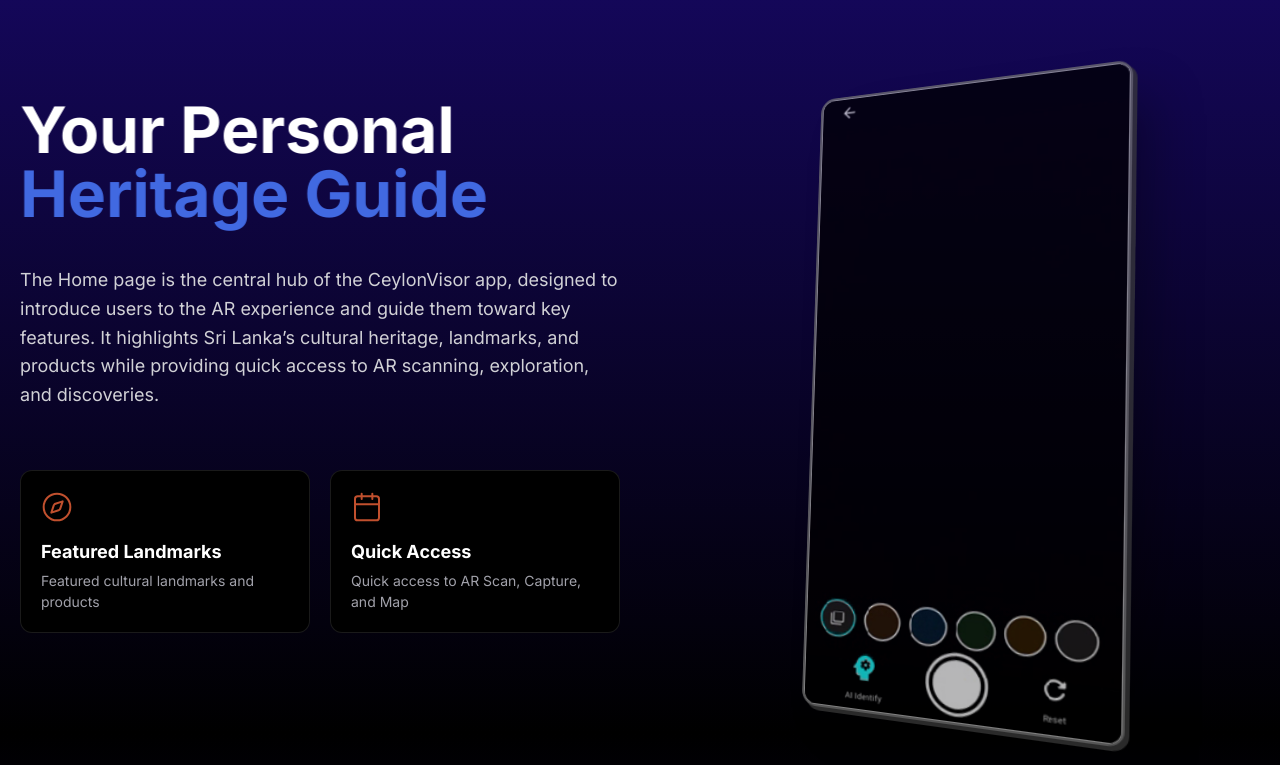
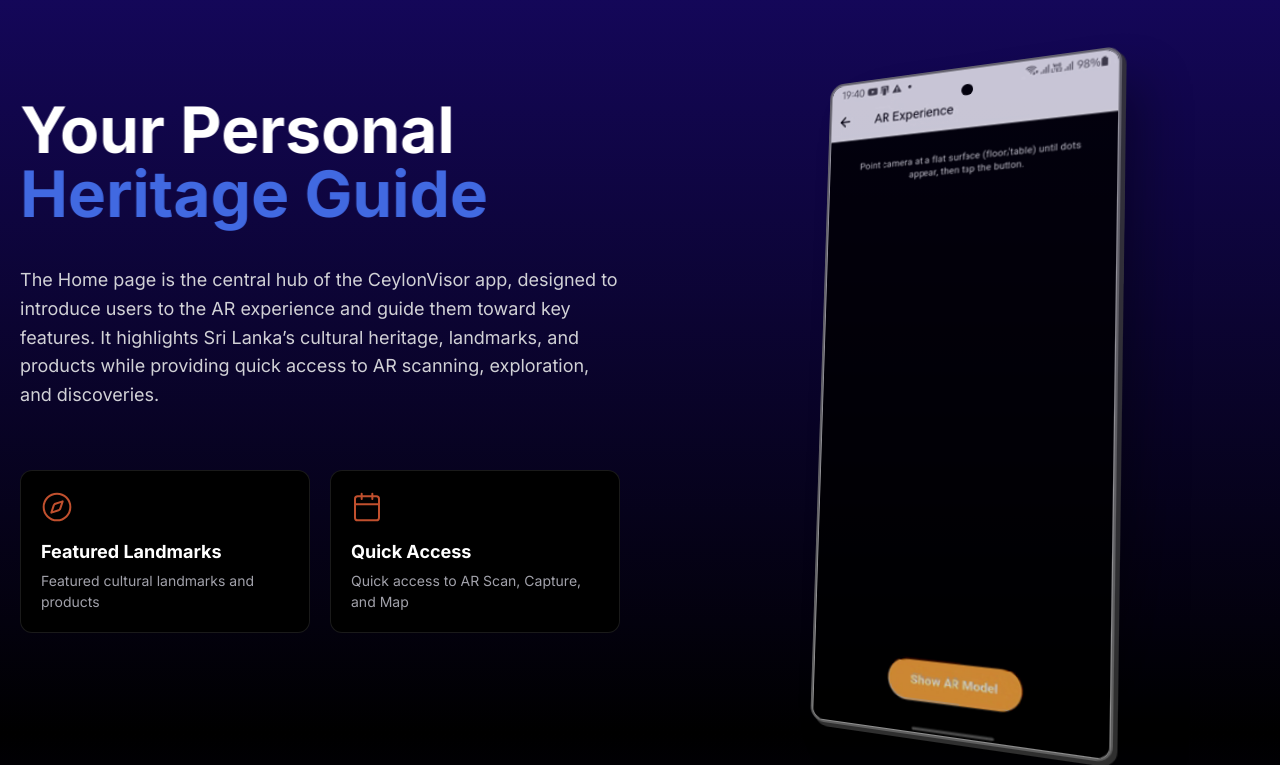
Before and after one commit to Mr-Sithum/CeylonVisor, a plain HTML site: page index.html in a window 1280 px wide. Shown: the part 1172-1937 px from the top of the page. Drawn offline with Linux system fonts and the light colour scheme; animation ran at ten frames a second.

Commit message:
Add files via upload

```diff
--- a/index.css
+++ b/index.css
@@ -721,8 +721,8 @@
 
 /* Samsung S25 Ultra Style (3D) */
 .mockup-container {
-  width: 310px;
-  height: 640px;
+  width: 290px;
+  height: 670px;
   margin: 0 auto;
   position: relative;
   z-index: 1;
--- a/index.html
+++ b/index.html
@@ -152,7 +152,7 @@
         </div>
       </div>
     </section>
-    <section id="history-reimagined" class="section" data-pos="left" data-img="images/home page.png" data-bg="#0a0a0a">
+    <section id="history-reimagined" class="section" data-pos="left" data-img="images/ar page.png" data-bg="#0a0a0a">
       <div class="container">
         <div class="grid-2">
           <div class="visual-col">
--- a/index.js
+++ b/index.js
@@ -121,7 +121,7 @@
 if (masterPhone && sections.length > 0) {
     const phoneObserverOptions = {
         root: null,
-        threshold: 0.3 // Trigger when 30% of section is visible
+        threshold: 0.5 // Trigger when 50% of section is visible
     };
 
     const phoneObserver = new IntersectionObserver((entries) => {
@@ -311,7 +311,7 @@
         // Fade out as contact section enters viewport
         // Map range: contact top at bottom of screen (opacity 1) -> contact top at 40% of screen (opacity 0)
         const startFade = windowHeight;
-        const endFade = windowHeight * 0.4;
+        const endFade = windowHeight * 0.1;
 
         let opacity = (contactRect.top - endFade) / (startFade - endFade);
         opacity = Math.max(0, Math.min(1, opacity));
```
